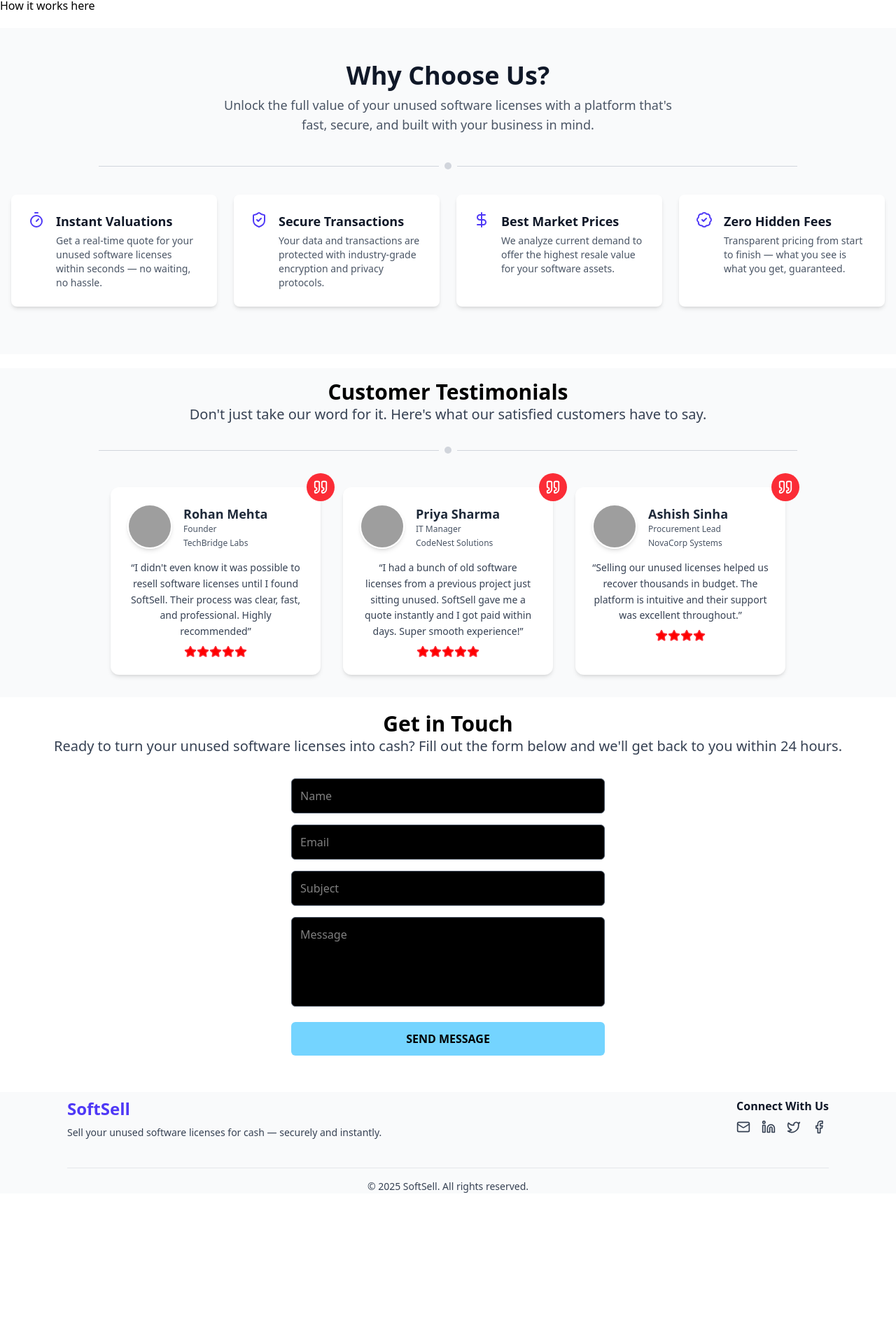
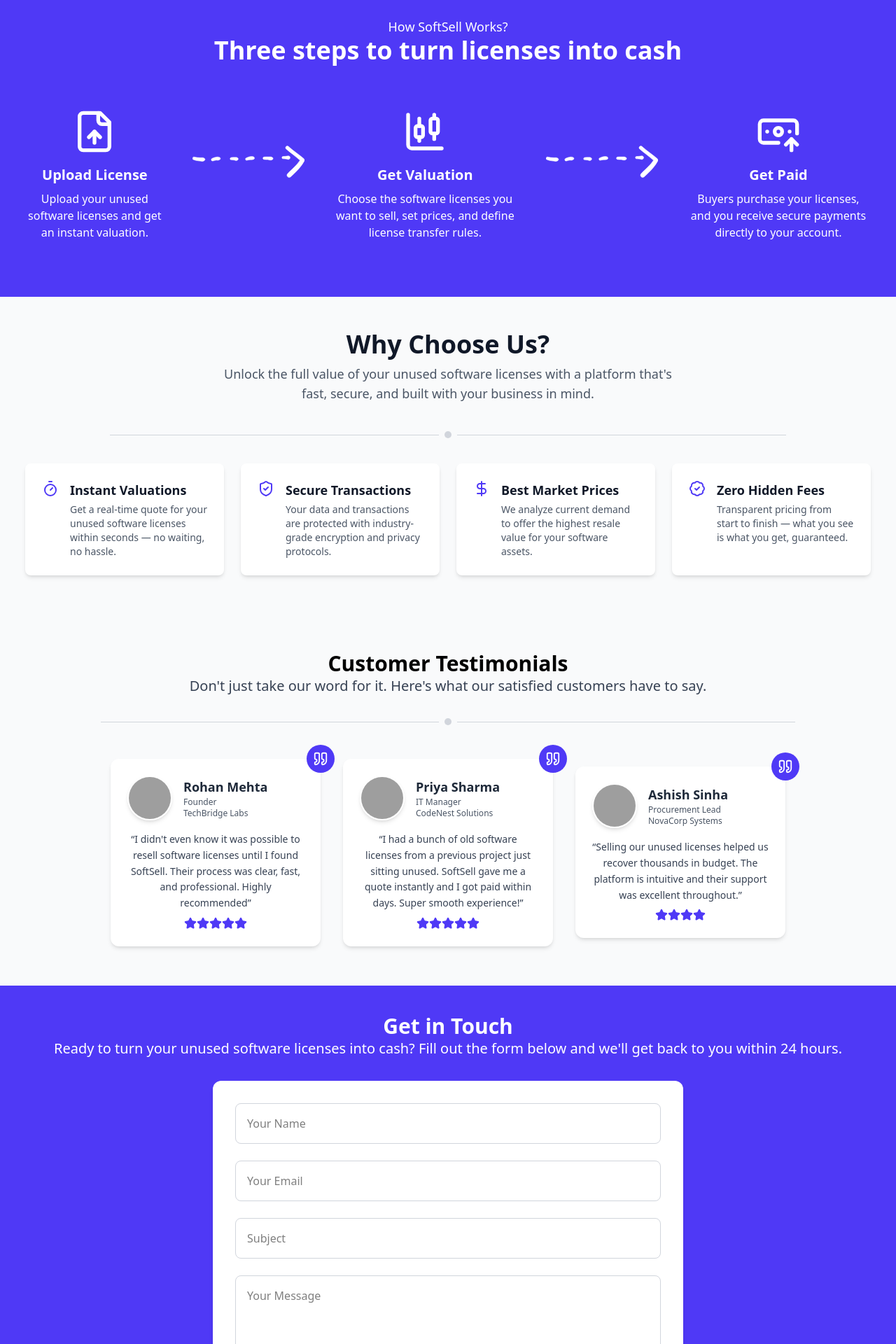
Before and after one commit to akshatp17/SoftSell, a React (Vite) app: page / in a window 1280 px wide. Shown: the part 780-2700 px from the top of the page at 70% size. Before the commit the page ends 2497 px from the top, so only its background shows below. Built offline with nearby package versions, Linux system fonts and the light colour scheme; grey boxes are pictures that could not be loaded.

Commit message:
Added motion and responsiveness

```diff
--- a/src/App.tsx
+++ b/src/App.tsx
@@ -1,3 +1,4 @@
+import { motion } from "framer-motion";
 import ChooseCards from "./components/ChooseCards";
 import ContactForm from "./components/ContactForm";
 import CustomerTestimonyCard from "./components/CustomerTestimonyCard";
@@ -9,8 +10,21 @@
   DollarSign,
   BadgeCheck,
   ArrowRight,
+  FileUp,
+  ChartCandlestick,
+  BanknoteArrowUp,
 } from "lucide-react";
 import Sale from "./assets/sale.svg";
+import Arrow from "./assets/arrow.svg";
+
+const sectionVariants = {
+  hidden: { opacity: 0, y: 40 },
+  visible: {
+    opacity: 1,
+    y: 0,
+    transition: { duration: 0.6, ease: "easeOut" },
+  },
+};
 
 const App = () => {
   const testimony = [
@@ -72,10 +86,16 @@
       <Navbar />
 
       {/* Hero Section */}
-      <section className="relative bg-white overflow-hidden -z-20">
+      <motion.section
+        className="relative bg-white overflow-hidden"
+        initial="hidden"
+        whileInView="visible"
+        viewport={{ once: true, amount: 0.3 }}
+        variants={sectionVariants}
+      >
         <div className="md:min-h-[calc(100vh-100px)] flex flex-col md:flex-row gap-5 md:gap-0 items-center justify-center px-6 md:px-16 py-12 pb-32 w-full">
           {/* Left Part */}
-          <div className="flex flex-col justify-center items-start space-y-4 md:w-1/2 w-full h-full pl-5 text-center md:text-left">
+          <div className="flex flex-col justify-center items-center space-y-4 md:w-1/2 w-full h-full pl-5 text-center md:text-left z-20 md:items-start">
             <p className="text-3xl md:text-4xl font-medium text-indigo-600 w-full">
               Welcome to
             </p>
@@ -86,13 +106,13 @@
               Turn your unused software licenses into cash. Quick valuations,
               secure payouts, and zero hassle — all in one place.
             </p>
-            <button className="mt-4 px-6 py-3 bg-indigo-600 hover:bg-indigo-700 text-white text-sm md:text-base rounded-xl font-medium inline-flex items-center transition">
+            <button className="mt-4 px-6 py-3 bg-indigo-600 hover:bg-indigo-700 text-white text-sm md:text-base rounded-xl font-medium inline-flex items-center transition hover:cursor-pointer">
               Get a Free Quote <ArrowRight className="ml-2 w-4 h-4" />
             </button>
           </div>
 
           {/* Right Part */}
-          <div className="flex justify-center items-center mt-10 md:mt-0 md:w-1/2 w-full">
+          <div className="flex justify-center items-center mt-10 md:mt-0 md:w-1/2 w-full z-20">
             <img
               src={Sale}
               alt="Software resale illustration"
@@ -102,7 +122,7 @@
         </div>
 
         {/* Bottom Oval SVG */}
-        <div className="absolute bottom-0 left-0 w-full -z-10">
+        <div className="absolute bottom-0 left-0 w-full z-10">
           <svg viewBox="0 0 1440 320" xmlns="http://www.w3.org/2000/svg">
             <path
               fill="#4f39f6"
@@ -111,13 +131,88 @@
             />
           </svg>
         </div>
-      </section>
+      </motion.section>
 
       {/* How it works */}
-      <section className="w-full my-5">How it works here</section>
+      <motion.section
+        className="w-full bg-indigo-600 py-10 px-5"
+        initial="hidden"
+        whileInView="visible"
+        variants={sectionVariants}
+        viewport={{ once: true }}
+      >
+        <div className="max-w-7xl mx-auto px-4">
+          <div className="text-center mb-16">
+            <p className="text-lg text-white mt-2 max-w-2xl mx-auto">
+              How SoftSell Works?
+            </p>
+            <h1 className="text-4xl font-bold text-white">
+              Three steps to turn licenses into cash
+            </h1>
+          </div>
+
+          <div className="flex flex-col md:flex-row items-center justify-center text-white text-center gap-10 relative mb-10 mx-auto">
+            {/* Step 1 */}
+            <div className="flex flex-col items-center max-w-xs">
+              <div className="mb-4">
+                <FileUp size={64} />
+              </div>
+              <h3 className="text-xl font-semibold mb-2">Upload License</h3>
+              <p>
+                Upload your unused software licenses and get an instant
+                valuation.
+              </p>
+            </div>
+
+            {/* Arrow 1 */}
+            <img
+              src={Arrow}
+              alt="Arrow"
+              className="hidden md:block w-40 h-40 transform -translate-y-5 rotate-91"
+            />
+
+            {/* Step 2 */}
+            <div className="flex flex-col items-center max-w-xs">
+              <div className="mb-4">
+                <ChartCandlestick size={64} />
+              </div>
+              <h3 className="text-xl font-semibold mb-2">Get Valuation</h3>
+              <p>
+                Choose the software licenses you want to sell, set prices, and
+                define license transfer rules.
+              </p>
+            </div>
+
+            {/* Arrow 2 */}
+            <img
+              src={Arrow}
+              alt="Arrow"
+              className="hidden md:block w-40 h-40 transform -translate-y-5 rotate-91"
+            />
+
+            {/* Step 3 */}
+            <div className="flex flex-col items-center max-w-xs">
+              <div className="mb-4">
+                <BanknoteArrowUp size={64} />
+              </div>
+              <h3 className="text-xl font-semibold mb-2">Get Paid</h3>
+              <p>
+                Buyers purchase your licenses, and you receive secure payments
+                directly to your account.
+              </p>
+            </div>
+          </div>
+        </div>
+      </motion.section>
 
       {/* Why Choose Us? */}
-      <section className="w-full py-12 bg-gray-50">
+      <motion.section
+        className="w-full py-12 bg-gray-50 px-5"
+        initial="hidden"
+        whileInView="visible"
+        viewport={{ once: true, amount: 0.3 }}
+        variants={sectionVariants}
+      >
         <div className="max-w-7xl mx-auto px-4">
           <div className="text-center mb-10">
             <h1 className="text-4xl font-bold text-gray-900">Why Choose Us?</h1>
@@ -146,10 +241,16 @@
             ))}
           </div>
         </div>
-      </section>
+      </motion.section>
 
       {/* Customer Testimonies/Reviews */}
-      <section className="w-full justify-center items-center flex flex-col gap-4 p-4 my-5 bg-gray-50">
+      <motion.section
+        className="w-full justify-center items-center flex flex-col gap-4 px-5 py-10 bg-gray-50"
+        initial="hidden"
+        whileInView="visible"
+        viewport={{ once: true, amount: 0.3 }}
+        variants={sectionVariants}
+      >
         <div className="flex flex-col text-center">
           <h1 className="text-3xl font-bold">Customer Testimonials</h1>
           <h2 className="text-xl text-gray-700">
@@ -166,7 +267,7 @@
         </div>
 
         {/* Mapping Customer Testimonies */}
-        <div className="flex gap-4 py-4">
+        <div className="flex gap-4 py-4 flex-col md:flex-row flex-wrap justify-center items-center">
           {testimony.map((testimonies, index) => (
             <CustomerTestimonyCard
               key={index}
@@ -179,19 +280,25 @@
             />
           ))}
         </div>
-      </section>
+      </motion.section>
 
       {/* Contact Form */}
-      <section className="w-full my-5">
+      <motion.section
+        className="w-full py-10 bg-indigo-600 px-5"
+        initial="hidden"
+        whileInView="visible"
+        viewport={{ once: true, amount: 0.3 }}
+        variants={sectionVariants}
+      >
         <div className="flex flex-col text-center">
-          <h1 className="text-3xl font-bold">Get in Touch</h1>
-          <h2 className="text-xl text-gray-700">
+          <h1 className="text-3xl font-bold text-white">Get in Touch</h1>
+          <h2 className="text-xl text-white">
             Ready to turn your unused software licenses into cash? Fill out the
             form below and we'll get back to you within 24 hours.
           </h2>
         </div>
         <ContactForm />
-      </section>
+      </motion.section>
 
       {/* Footer */}
       <Footer />
--- a/src/components/ContactForm.tsx
+++ b/src/components/ContactForm.tsx
@@ -1,10 +1,12 @@
 import { useState } from "react";
 import { useForm } from "react-hook-form";
+import { ArrowRight } from "lucide-react";
+import { motion } from "framer-motion";
 
 const ContactForm = () => {
   const [isLoading, setIsLoading] = useState(false);
+  const { register, handleSubmit, reset } = useForm();
 
-  const { register, handleSubmit, reset } = useForm();
   const sendMessage = async () => {
     setIsLoading(true);
     await new Promise((resolve) => setTimeout(resolve, 1000));
@@ -13,56 +15,95 @@
   };
 
   return (
-    <div className="flex justify-center items-center px-4">
-      <div className="w-full max-w-lg p-8 rounded-lg">
-        <form onSubmit={handleSubmit(sendMessage)} className="space-y-4">
+    <motion.div
+      className="flex justify-center items-center px-4 mt-8"
+      initial={{ opacity: 0, y: 30 }}
+      animate={{ opacity: 1, y: 0 }}
+      transition={{ duration: 0.6, ease: "easeOut" }}
+      viewport={{ once: true, amount: 0.3 }}
+    >
+      <motion.div
+        className="w-full max-w-2xl bg-white shadow-md rounded-xl p-6 sm:p-8"
+        initial={{ scale: 0.95 }}
+        animate={{ scale: 1 }}
+        transition={{ duration: 0.5 }}
+      >
+        <form onSubmit={handleSubmit(sendMessage)} className="space-y-6">
+          <motion.div
+            initial={{ opacity: 0, x: -20 }}
+            whileInView={{ opacity: 1, x: 0 }}
+            transition={{ delay: 0.1, duration: 0.4 }}
+            viewport={{ once: true }}
+          >
             <input
               type="text"
-            placeholder="Name"
+              placeholder="Your Name"
               {...register("name", { required: "Name is required" })}
-            className="w-full p-3 bg-black text-white border border-gray-600 rounded-md focus:outline-none focus:border-gray-400"
+              className="w-full p-4 border border-gray-300 rounded-lg focus:outline-none focus:ring-2 focus:ring-indigo-500 transition"
               required
             />
-          {/* {errors.name && <p className="text-red-500">{errors.name.message}</p>} */}
-
+          </motion.div>
+          <motion.div
+            initial={{ opacity: 0, x: 20 }}
+            whileInView={{ opacity: 1, x: 0 }}
+            transition={{ delay: 0.2, duration: 0.4 }}
+            viewport={{ once: true }}
+          >
             <input
               type="email"
-            placeholder="Email"
+              placeholder="Your Email"
               {...register("email", { required: "Email is required" })}
-            className="w-full p-3 bg-black text-white border border-gray-600 rounded-md focus:outline-none focus:border-gray-400"
+              className="w-full p-4 border border-gray-300 rounded-lg focus:outline-none focus:ring-2 focus:ring-indigo-500 transition"
               required
             />
-          {/* {errors.email && <p className="text-red-500">{errors.email.message}</p>} */}
-
+          </motion.div>
+          <motion.div
+            initial={{ opacity: 0, x: -20 }}
+            whileInView={{ opacity: 1, x: 0 }}
+            transition={{ delay: 0.3, duration: 0.4 }}
+            viewport={{ once: true }}
+          >
             <input
               type="text"
               placeholder="Subject"
               {...register("subject", { required: "Subject is required" })}
-            className="w-full p-3 bg-black text-white border border-gray-600 rounded-md focus:outline-none focus:border-gray-400"
+              className="w-full p-4 border border-gray-300 rounded-lg focus:outline-none focus:ring-2 focus:ring-indigo-500 transition"
               required
             />
-          {/* {errors.subject && <p className="text-red-500">{errors.subject.message}</p>} */}
-
+          </motion.div>
+          <motion.div
+            initial={{ opacity: 0, x: 20 }}
+            whileInView={{ opacity: 1, x: 0 }}
+            transition={{ delay: 0.4, duration: 0.4 }}
+            viewport={{ once: true }}
+          >
             <textarea
-            placeholder="Message"
+              placeholder="Your Message"
               {...register("message", { required: "Message is required" })}
-            className="w-full p-3 bg-black text-white border border-gray-600 rounded-md focus:outline-none focus:border-gray-400 h-32 resize-none"
+              className="w-full p-4 border border-gray-300 rounded-lg focus:outline-none focus:ring-2 focus:ring-indigo-500 transition resize-none h-32"
               required
             ></textarea>
-          {/* {errors.message && <p className="text-red-500">{errors.message.message}</p>} */}
-
+          </motion.div>
+          <motion.div
+            initial={{ opacity: 0 }}
+            whileInView={{ opacity: 1 }}
+            transition={{ delay: 0.5, duration: 0.4 }}
+            viewport={{ once: true }}
+          >
             <button
               type="submit"
-            className={`w-full bg-sky-300 text-black font-semibold py-3 rounded-md hover:bg-sky-600 transition duration-250 ${
-              isLoading ? "hover:cursor-not-allowed" : "hover:cursor-pointer"
+              className={`w-full hover:cursor-pointer flex justify-center items-center gap-2 bg-indigo-600 hover:bg-indigo-700 text-white font-medium py-3 px-4 rounded-lg transition duration-300 ${
+                isLoading ? "opacity-60 cursor-not-allowed" : ""
               }`}
               disabled={isLoading}
             >
-            {isLoading ? "SENDING MESSAGE..." : "SEND MESSAGE"}
+              {isLoading ? "Sending..." : "Send Message"}
+              {!isLoading && <ArrowRight className="w-4 h-4" />}
             </button>
+          </motion.div>
         </form>
-      </div>
-    </div>
+      </motion.div>
+    </motion.div>
   );
 };
 
--- a/src/components/CustomerTestimonyCard.tsx
+++ b/src/components/CustomerTestimonyCard.tsx
@@ -1,4 +1,5 @@
 import { Star, Quote } from "lucide-react";
+import { motion } from "framer-motion";
 
 interface CustomerTestimonyCardProps {
   name: string;
@@ -13,13 +14,19 @@
   const { name, role, company, avatar, testimony, rating } = props;
 
   return (
-    <div className="relative w-[300px] bg-white rounded-xl shadow-md p-6 flex flex-col gap-4 mx-2">
+    <motion.div
+      className="relative w-[80%] sm:w-[300px] bg-white rounded-xl shadow-md p-6 flex flex-col gap-4 mx-2"
+      initial={{ opacity: 0, scale: 0.95, y: 20 }}
+      whileInView={{ opacity: 1, scale: 1, y: 0 }}
+      transition={{ duration: 0.6, ease: "easeOut" }}
+      viewport={{ once: true, amount: 0.3 }}
+    >
       {/* Quote Icon */}
-      <div className="absolute top-0 right-0 -translate-y-1/2 translate-x-1/2 bg-red-500 w-10 h-10 rounded-full flex items-center justify-center z-10">
+      <div className="absolute top-0 right-0 -translate-y-1/2 translate-x-1/2 bg-indigo-600 w-10 h-10 rounded-full flex items-center justify-center z-10">
         <Quote className="text-white" size={22} />
       </div>
 
-      {/* Top Section*/}
+      {/* Top Section */}
       <div className="flex items-center gap-4">
         <img
           src={avatar}
@@ -28,7 +35,7 @@
         />
         <div>
           <h2 className="text-lg font-bold text-gray-800">{name}</h2>
-          <h3 className="text-xs flex justify-center gap-1 text-gray-600 flex-col">
+          <h3 className="text-xs text-gray-600 flex flex-col leading-snug">
             <span>{role}</span>
             <span>{company}</span>
           </h3>
@@ -36,15 +43,20 @@
       </div>
 
       {/* Testimonial Text */}
-      <div className="text-gray-700 text-sm leading-relaxed text-center items-center flex flex-col gap-2">
+      <div className="text-gray-700 text-sm leading-relaxed text-center flex flex-col gap-2">
         “{testimony}”
-        <div className="flex">
+        <div className="flex justify-center">
           {[...Array(rating)].map((_, i) => (
-            <Star key={i} size={18} className="text-red-500" fill="red" />
+            <Star
+              key={i}
+              size={18}
+              className="text-indigo-600"
+              fill="#4f39f6"
+            />
           ))}
         </div>
       </div>
-    </div>
+    </motion.div>
   );
 };
 
--- a/src/components/Footer.tsx
+++ b/src/components/Footer.tsx
@@ -1,15 +1,20 @@
 import { Facebook, Twitter, Linkedin, Mail } from "lucide-react";
+import { motion } from "framer-motion";
 
 const Footer = () => {
   return (
-    <footer className="bg-gray-50 text-gray-700">
+    <motion.footer
+      className="bg-gray-50 text-gray-700 py-5"
+      initial={{ opacity: 0, y: 30 }}
+      whileInView={{ opacity: 1, y: 0 }}
+      transition={{ duration: 0.6 }}
+      viewport={{ once: true, amount: 0.2 }}
+    >
       <div className="max-w-6xl mx-auto px-4 sm:px-6 lg:px-8">
-        <div className="flex items-center justify-between">
+        <div className="flex flex-col sm:flex-row sm:items-center sm:justify-between gap-6">
           {/* Logo + Tagline */}
           <div>
-            <h2 className="text-2xl font-bold text-indigo-600 mt-2">
-              SoftSell
-            </h2>
+            <h2 className="text-2xl font-bold text-indigo-600">SoftSell</h2>
             <p className="mt-2 text-sm">
               Sell your unused software licenses for cash — securely and
               instantly.
@@ -18,32 +23,32 @@
 
           {/* Social & Contact */}
           <div>
-            <h3 className="font-semibold text-gray-900 dark:text-white mb-2">
+            <h3 className="font-semibold text-gray-900 mb-2">
               Connect With Us
             </h3>
             <div className="flex space-x-4">
               <a href="mailto:contact@softsell.io" aria-label="Email">
-                <Mail className="w-5 h-5 hover:text-indigo-600" />
+                <Mail className="w-5 h-5 hover:text-indigo-600 transition-colors" />
               </a>
               <a href="#" aria-label="LinkedIn">
-                <Linkedin className="w-5 h-5 hover:text-indigo-600" />
+                <Linkedin className="w-5 h-5 hover:text-indigo-600 transition-colors" />
               </a>
               <a href="#" aria-label="Twitter">
-                <Twitter className="w-5 h-5 hover:text-indigo-600" />
+                <Twitter className="w-5 h-5 hover:text-indigo-600 transition-colors" />
               </a>
               <a href="#" aria-label="Facebook">
-                <Facebook className="w-5 h-5 hover:text-indigo-600" />
+                <Facebook className="w-5 h-5 hover:text-indigo-600 transition-colors" />
               </a>
             </div>
           </div>
         </div>
 
         {/* Bottom bar */}
-        <div className="mt-10 mb-3 text-sm text-center border-t pt-4 border-gray-200 dark:border-slate-700">
+        <div className="mt-10 text-sm text-center border-t pt-4 border-gray-200">
           © {new Date().getFullYear()} SoftSell. All rights reserved.
         </div>
       </div>
-    </footer>
+    </motion.footer>
   );
 };
 
```
Also changed, not shown: src/components/ChooseCards.tsx (+9 -2 lines), src/components/Navbar.tsx (+10 -3 lines), src/assets/arrow.svg (added), src/assets/arrow1.svg (added). Lines whose indentation alone changed are shown as unchanged.
